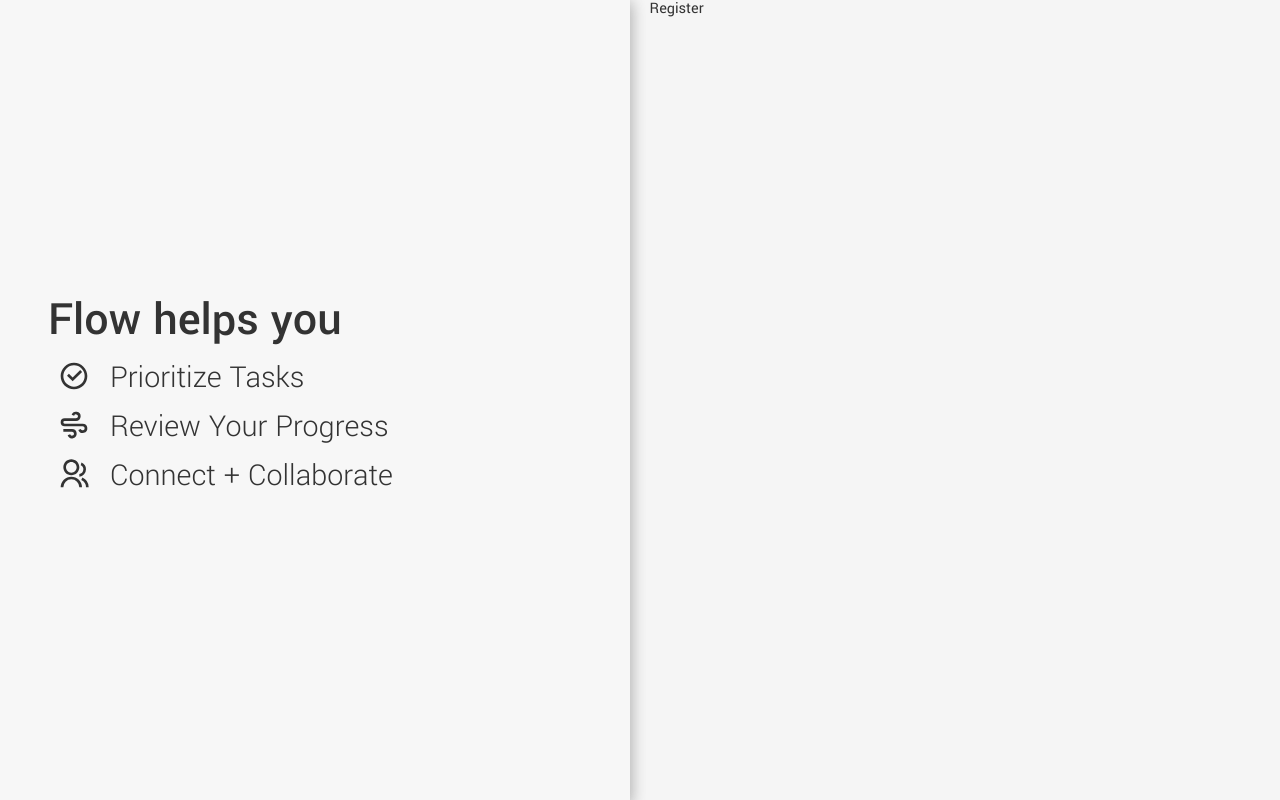
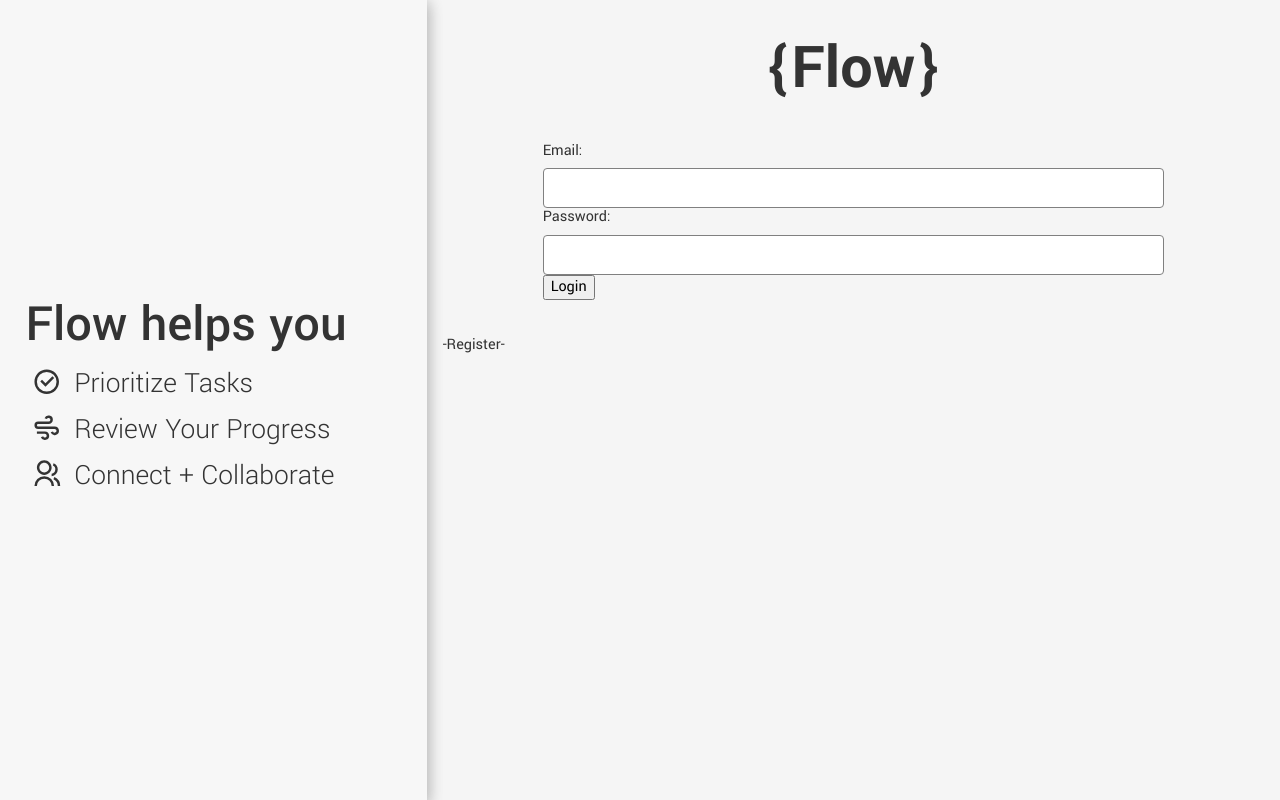
Before and after one commit to lisawagner/flow-app, a React (Create React App) app: page /flow in a window 1280 px wide. Built offline with nearby package versions, Linux system fonts and the light colour scheme.

Commit message:
feat(getStarted): add login/logout logic

```diff
--- a/src/components/Login/Login.js
+++ b/src/components/Login/Login.js
@@ -1,8 +1,51 @@
-import React from 'react'
+import { useState } from 'react'
+// import { useLogin } from '../../hooks/useLogin'
 
-const Login = () => {
+// styles
+import styles from './Login.module.css'
+
+const Login = ({ isUser, setIsUser }) => {
+  const [email, setEmail] = useState('')
+  const [password, setPassword] = useState('')
+  // const { login, error } = useLogin()
+
+  const handleSubmit = (e) => {
+    e.preventDefault()
+    console.log(email, password)
+    // login(email, password)
+  }
   return (
-    <div>Login</div>
+    <div className={styles.loginWrap}>
+      <div className={styles.loginContent}>
+        <form onSubmit={handleSubmit}>
+          <label>
+            <span>Email:</span>
+            <input
+              type="email"
+              onChange={(e) => setEmail(e.target.value)}
+              value={email}
+              autoComplete='on'
+            />
+          </label>
+          <label>
+            <span>Password:</span>
+            <input
+              type="password"
+              onChange={(e) => setPassword(e.target.value)}
+              value={password}
+              autoComplete='on'
+            />
+          </label>
+          <button className="btn">Login</button>
+          {/* { error && <p className={styles.errorMsg}>{error}</p> } */}
+
+        </form>
+        <div className={styles.loginFooter}></div>
+      </div>
+
+
+      <a onClick={() => setIsUser(!isUser)}>-Register-</a>
+    </div>
   )
 }
 
--- /dev/null
+++ b/src/components/Login/Login.module.css
@@ -0,0 +1,85 @@
+.loginWrap {
+  /* margin: auto 10px; */
+  /* background: lightgrey; */
+}
+.loginContent {
+  margin: 1rem 5rem;
+  padding: 20px;
+
+
+}
+.loginContent input, .loginContent select {
+  /* display: block; */
+  width: 100%;
+  padding: 10px;
+  margin-top: 8px;
+
+  box-sizing: border-box;
+  border: 0.5px solid grey;
+  border-radius: 4px;
+  color: #555;
+  font-size: 1em;
+}
+
+
+.loginForm form {
+  margin: 50px auto;
+  padding: 20px;
+
+  background: white;
+  border-radius: 4px;
+  box-shadow: 5px 5px 15px -2px rgba(0,0,0,0.48);
+}
+
+.loginForm input, .loginForm select {
+  display: block;
+  width: 100%;
+  padding: 10px;
+  margin-top: 8px;
+
+  box-sizing: border-box;
+  border: 0.5px solid grey;
+  border-radius: 4px;
+  color: #555;
+  font-size: 1em;
+}
+
+.loginForm label {
+  display: block;
+  margin: 0 auto 20px;
+}
+
+.loginForm button {
+  margin: 10px auto;
+}
+
+.loginForm .errorMsg {
+  margin: 10px auto;
+  color: red;
+  font-size: 0.85em;
+  font-style: italic;
+}
+
+@media (min-width: 480px) {
+  .loginForm form {
+    width: 80%;
+  }
+}
+
+@media (min-width: 768px) {
+  .loginForm form {
+    width: 60%;
+  }
+}
+
+@media (min-width: 1024px) {
+  .loginForm form {
+    width: 50%;
+  }
+}
+
+@media (min-width: 1280px) {
+  .loginForm form {
+    width: 40%;
+  }
+}
--- a/src/components/Register/Register.js
+++ b/src/components/Register/Register.js
@@ -1,8 +1,11 @@
 import React from 'react'
 
-const Register = () => {
+const Register = ({ isUser, setIsUser }) => {
   return (
-    <div>Register</div>
+    <>
+    <h1>Register Component</h1>
+    <a onClick={() => setIsUser(!isUser)}>-Login-</a>
+  </>
   )
 }
 
--- a/src/pages/GetStarted/GetStarted.js
+++ b/src/pages/GetStarted/GetStarted.js
@@ -1,18 +1,18 @@
-import React from 'react'
+import { useState } from 'react'
 import styles from './GetStarted.module.css'
-import Register from '../../components/Register/Register'
-import Login from '../../components/Login/Login'
-import { ReactComponent as FlowLogo } from '../../images/original-logo3.svg'
+import Register from '../../components/Register/Register';
+import Login from '../../components/Login/Login';
+
 // icons
 import {
-  RiHomeLine,
   RiCheckboxCircleLine,
   RiGroupLine,
-  RiWindyLine,
-  RiNotification4Line
+  RiWindyLine
 } from "react-icons/ri";
 
 const GetStarted = () => {
+  const [isUser, setIsUser] = useState(true)
+
   return (
     <div className={styles.getStartedContainer}>
     <div className={styles.getStartedWrap}>
@@ -36,9 +36,15 @@ const GetStarted = () => {
 
       </div>
 
-      <div className={styles.authWrap}>
-        <Register />
-        {/* <Login /> */}
+      <div className={styles.gatewayWrap}>
+        <div className={styles.gatewayHeader}>
+          <h1 className={styles.gatewayTitle}>&#123;Flow&#125;</h1>
+        </div>
+
+        {isUser
+          ? <Login isUser={isUser} setIsUser={setIsUser}/>
+          : <Register isUser={isUser} setIsUser={setIsUser}/>
+        }
       </div>
 
     </div>
--- a/src/pages/GetStarted/GetStarted.module.css
+++ b/src/pages/GetStarted/GetStarted.module.css
@@ -5,62 +5,70 @@
 .getStartedWrap {
   display: grid;
   min-height: 100vh;
-  grid-gap: 1.5vw;
-  /* padding: 1.5vw; */
+  /* grid-gap: 1.5vw; */
+}
 
-}
-.authWrap {
-  /* background: lightgrey; */
-}
+/* Flow App Details Section */
 .detailsWrap {
   display: none;
   /* background: pink; */
   background: var(--bg-color-tertiary);
   box-shadow: 0 3px 14px 3px rgba(0, 0, 0, 0.12),
               0 4px 15px rgba(0, 0, 0, 0.2);
-
 }
 .startTitle {
-  font-size: 3rem;
+  font-size: 4.1vw;
   font-weight: 500;
 }
 .startListItem {
   display: flex;
-  column-gap: 20px;
+  column-gap: 1vw;
 
-  font-size: 2rem;
+  font-size: 2.3vw;
   font-weight: 300;
 
-  padding-left: 10px;
+  padding-left: 0.5vw;
   margin: 0.75rem auto;
 }
 
+/* Login/Register Gateway Section*/
+.gatewayWrap {
+  margin: 2rem 1rem 1rem;
+  /* background: pink; */
+}
+.gatewayHeader {
+  /* background: pink; */
+  display: flex;
+  align-items: center;
+  justify-content: center;
+}
+.gatewayTitle {
+  font-size: 10vw;
+}
+
+/* Media Queries */
 @media screen and (min-width: 821px) {
   .getStartedWrap {
-    grid-template-columns: 1fr 1fr;
+    grid-template-columns: 1fr 2fr;
   }
   .detailsWrap {
     display: flex;
     flex-direction: column;
     align-items:flex-start;
     justify-content: center;
-    /* padding-left: 2rem; */
-    padding-left: 1rem;
-
+    padding-left: 2vw;
+  }
+  .gatewayTitle {
+    font-size: 5vw;
   }
 }
 
 @media screen and (min-width: 995px) {
-  /* .getStartedWrap {
-    grid-template-columns: 1fr 2fr;
-  } */
-  .detailsWrap  {
-    padding-left: 3rem;
+  .gatewayTitle {
+    font-size: 4rem;
   }
 }
 
-/* @media screen and (min-width: 1395px) {
-  .getStartedWrap {
-    grid-template-columns: 3fr 2fr;
-  }
-} */
+@media screen and (min-width: 1395px) {
+
+}
```
